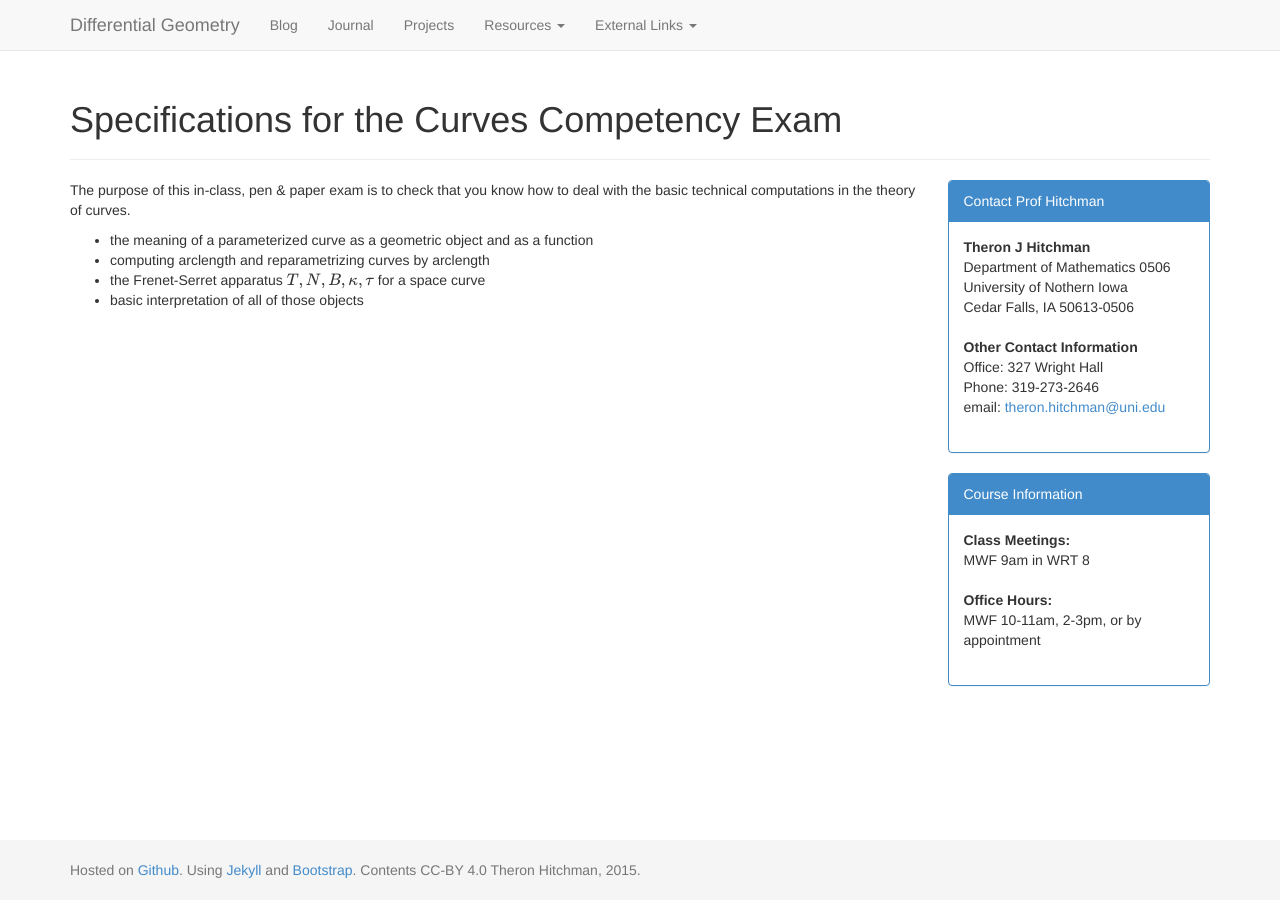
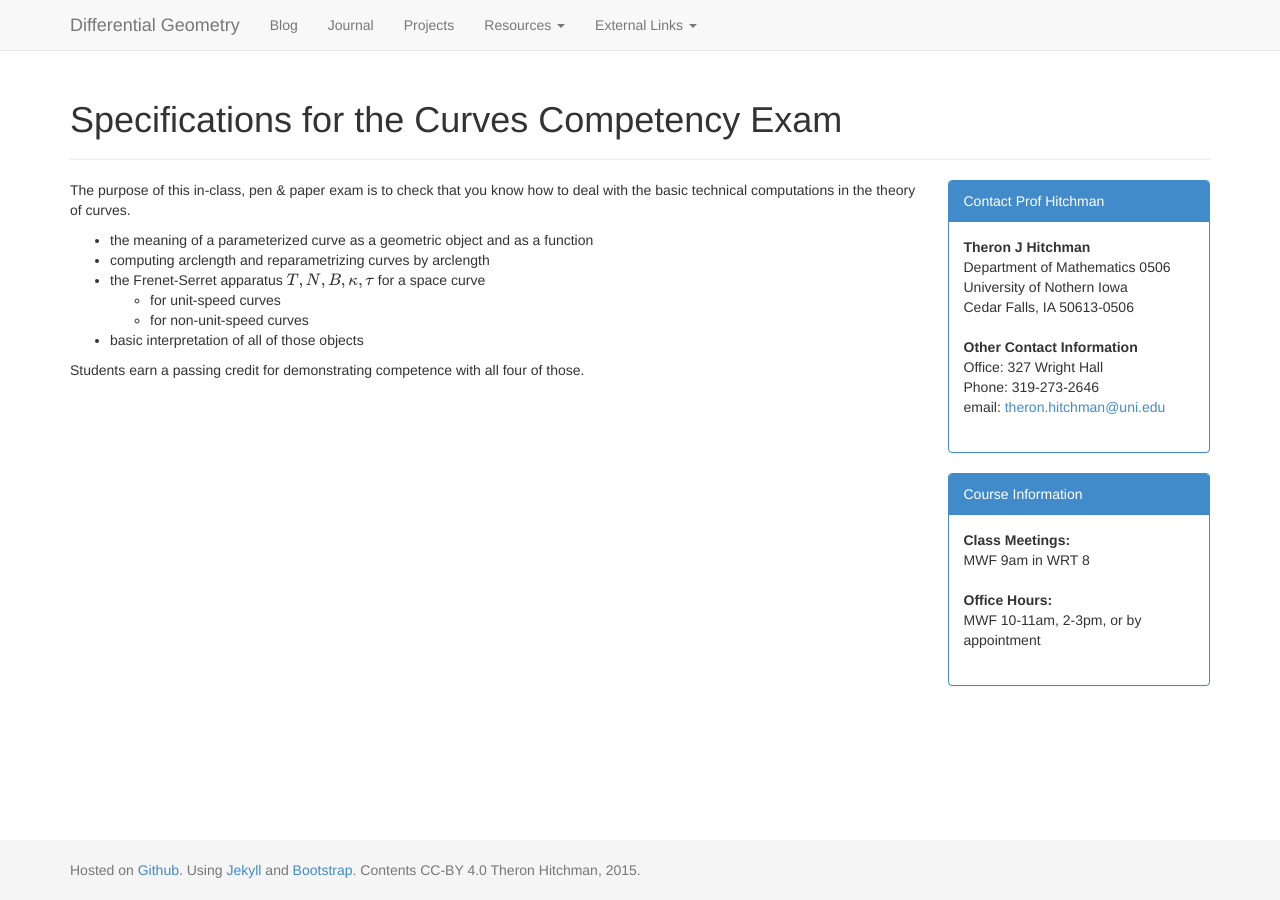
Before and after one commit to theronhitchman/differential-geometry, a Jekyll site: the page built from assessment/curves_exam.md, in a window 1280 px wide. Built offline with Jekyll 4.4.1, drawn with Linux system fonts in a browser that asks for light colours; nearby versions of some CDN libraries; formulas are drawn with MathJax 3.

Commit message:
updated specs for curves exam

```diff
--- a/assessment/curves_exam.md
+++ b/assessment/curves_exam.md
@@ -9,4 +9,8 @@ to deal with the basic technical computations in the theory of curves.
 * the meaning of a parameterized curve as a geometric object and as a function
 * computing arclength and reparametrizing curves by arclength
 * the Frenet-Serret apparatus \\(\{T, N, B, \kappa, \tau\}\\) for a space curve
+   + for unit-speed curves
+   + for non-unit-speed curves
 * basic interpretation of all of those objects
+
+Students earn a passing credit for demonstrating competence with all four of those.
```
